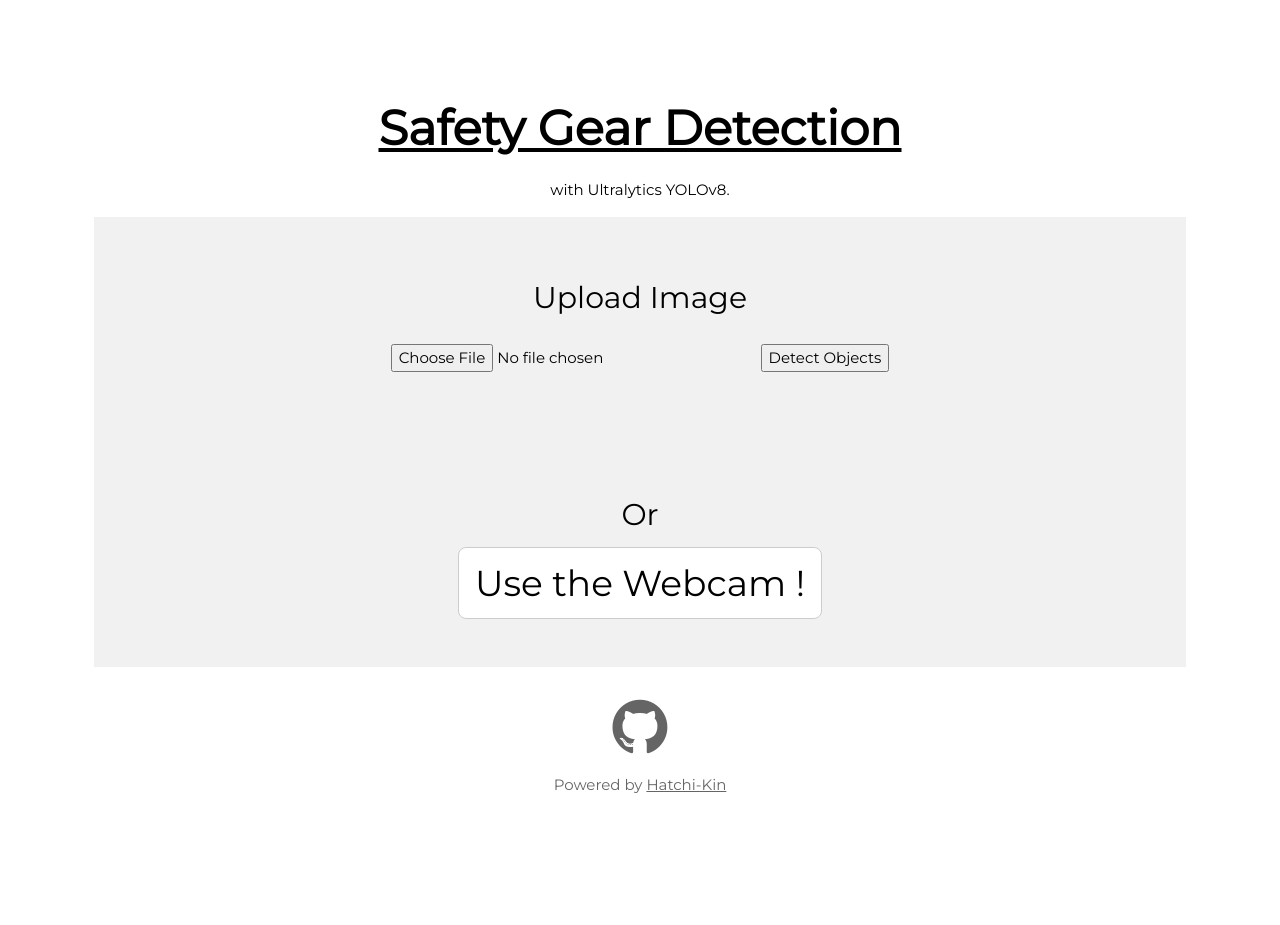
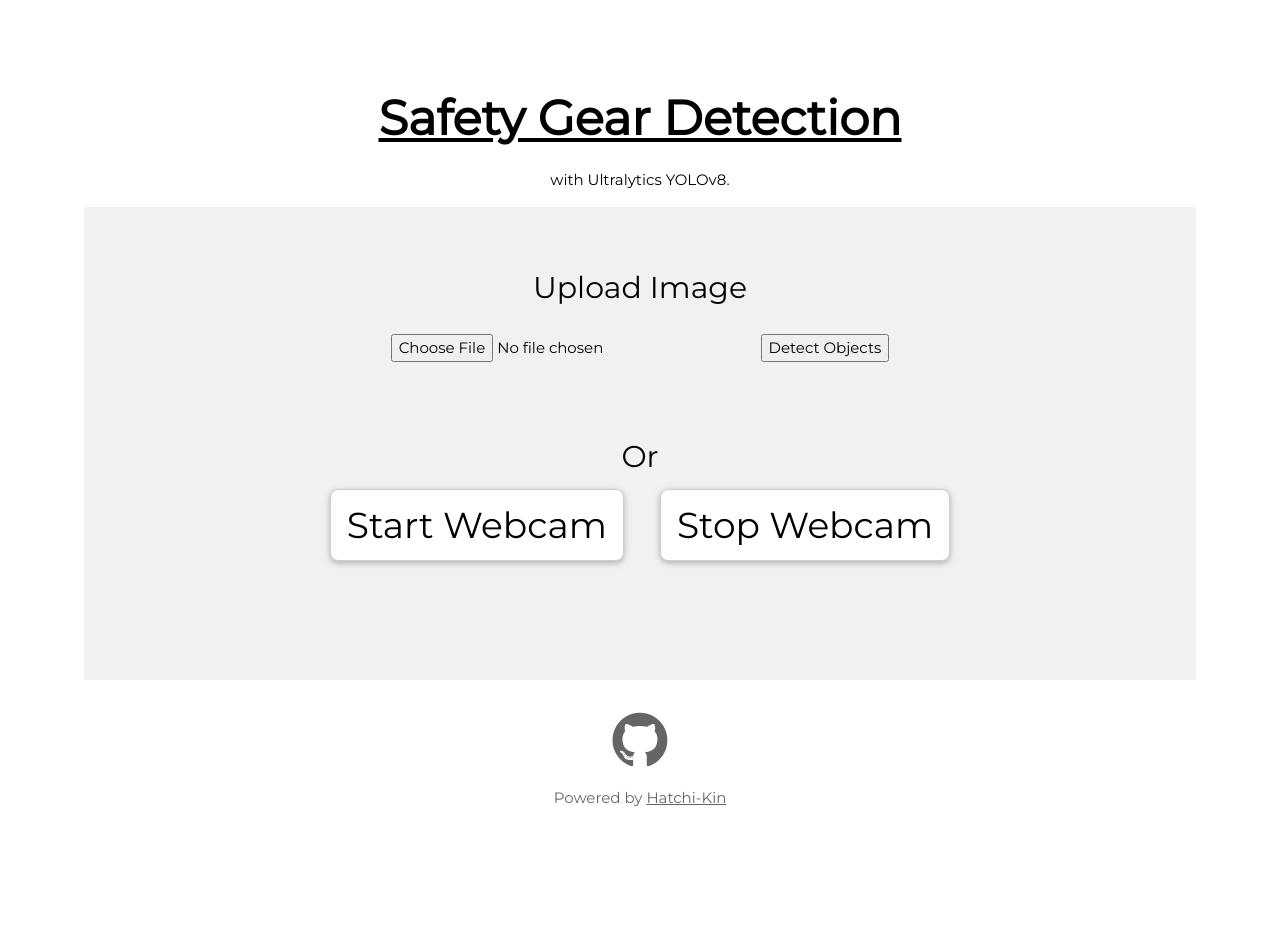
Before and after one commit to Hatchi-Kin/object_detection_YOLOv8, a Flask app: page / in a window 1280 px wide. Before the commit the page ends 793 px from the top, so only its background shows below. Run offline with Flask 3, Linux system fonts and the light colour scheme.

Commit message:
webcam in browser

```diff
--- a/07_app.py
+++ b/07_app.py
@@ -1,4 +1,4 @@
-from flask import Flask, render_template, flash, redirect, request
+from flask import Flask, Response, render_template, flash, redirect, request
 from ultralytics import YOLO
 from PIL import Image
 import cv2
@@ -60,24 +60,28 @@
 ###################################################
 # Define a route for detecting objects in a webcam stream
 
-@app.route('/webcam')
-def webcam():
-    cap = cv2.VideoCapture(0)
-    while True:
-        ret, frame = cap.read()
-        if not ret:
-            break
+@app.route('/stream')
+def stream():
+    def generate():
+        cap = cv2.VideoCapture(0)
+        while True:
+            ret, frame = cap.read()
+            if not ret:
+                break
+            boxes, image_with_boxes = detect_objects_on_image(frame, model)
 
-        boxes, image_with_boxes = detect_objects_on_image(frame, model)
+            # Encode the image as JPEG
+            _, buffer = cv2.imencode('.jpg', image_with_boxes)
+            frame = buffer.tobytes()
 
-        # Display the frame with detected objects
-        cv2.imshow('frame', image_with_boxes)
-        if cv2.waitKey(1) & 0xFF == ord('q'):
-            break
+            # Use a generator to stream the encoded frame
+            yield (b'--frame\r\n'
+                   b'Content-Type: image/jpeg\r\n\r\n' + frame + b'\r\n')
 
-    cap.release()
-    cv2.destroyAllWindows()
-    return render_template('upload.html')
+        cap.release()
+
+    return Response(generate(), mimetype='multipart/x-mixed-replace; boundary=frame')
+
 
 
 ###################################################
--- a/templates/upload.html
+++ b/templates/upload.html
@@ -25,7 +25,7 @@
 <div class="w3-main w3-padding-large">
 
   <!-- Header -->
-    <header class="w3-container w3-center" style="padding:70px" id="home">
+    <header class="w3-container w3-center" style="padding:60px" id="home">
     <h1 class="w3-xxxlarge"><b><a href="{{ url_for('index') }}">Safety Gear Detection</a></b></h1>
     <p>with Ultralytics YOLOv8.</p>
 
@@ -40,11 +40,14 @@
 
 
         <!-- Use Webcam -->
-    <div class="w3-container w3-padding-48 w3-center w3-light-grey">
+        <div class="w3-container w3-padding-36 w3-center w3-light-grey">
           <h2>Or</h2>
-    <a href="{{ url_for('webcam') }}" class="w3-btn w3-xxlarge w3-round-large w3-white w3-border">Use the Webcam !</a>
+          <button id="startBtn" class="w3-btn w3-xxlarge w3-round-large w3-white w3-border w3-margin-right w3-card">Start Webcam</button>
+          <button id="stopBtn" class="w3-btn w3-xxlarge w3-round-large w3-white w3-border w3-margin-left w3-card">Stop Webcam</button>
+          <div class="w3-container w3-padding-48 w3-center">
+            <img id="streamImg" />
           </div>
-
+        </div>
 
   <!-- Footer -->
   <footer class="w3-container w3-padding-36 w3-center w3-opacity w3-large" style="margin:28px">
@@ -55,6 +58,14 @@
 
 <!-- END PAGE CONTENT -->
 </div>
+<script>
+  document.getElementById('startBtn').onclick = function() {
+      document.getElementById('streamImg').src = "{{ url_for('stream') }}";
+  };
 
+  document.getElementById('stopBtn').onclick = function() {
+      document.getElementById('streamImg').src = "";
+  };
+  </script>
 </body>
 </html>
```
Lines whose indentation alone changed are shown as unchanged.
